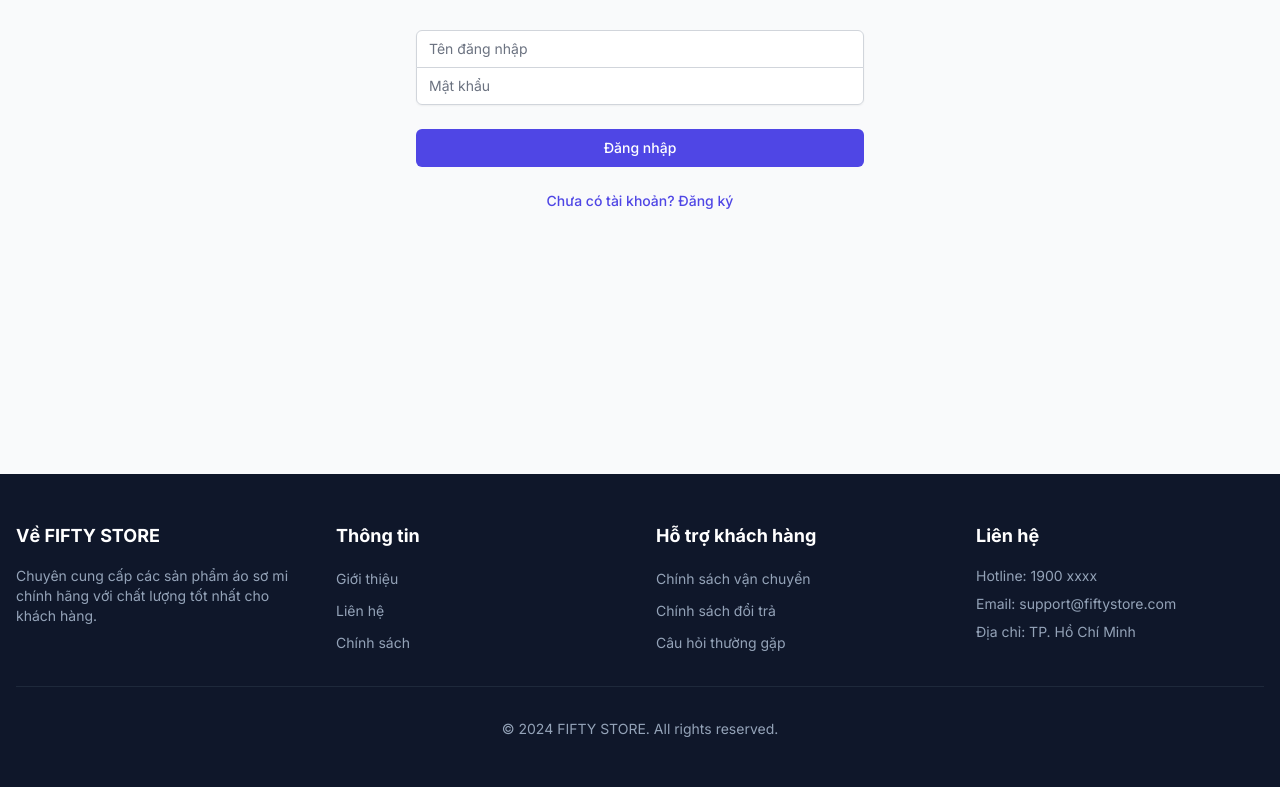
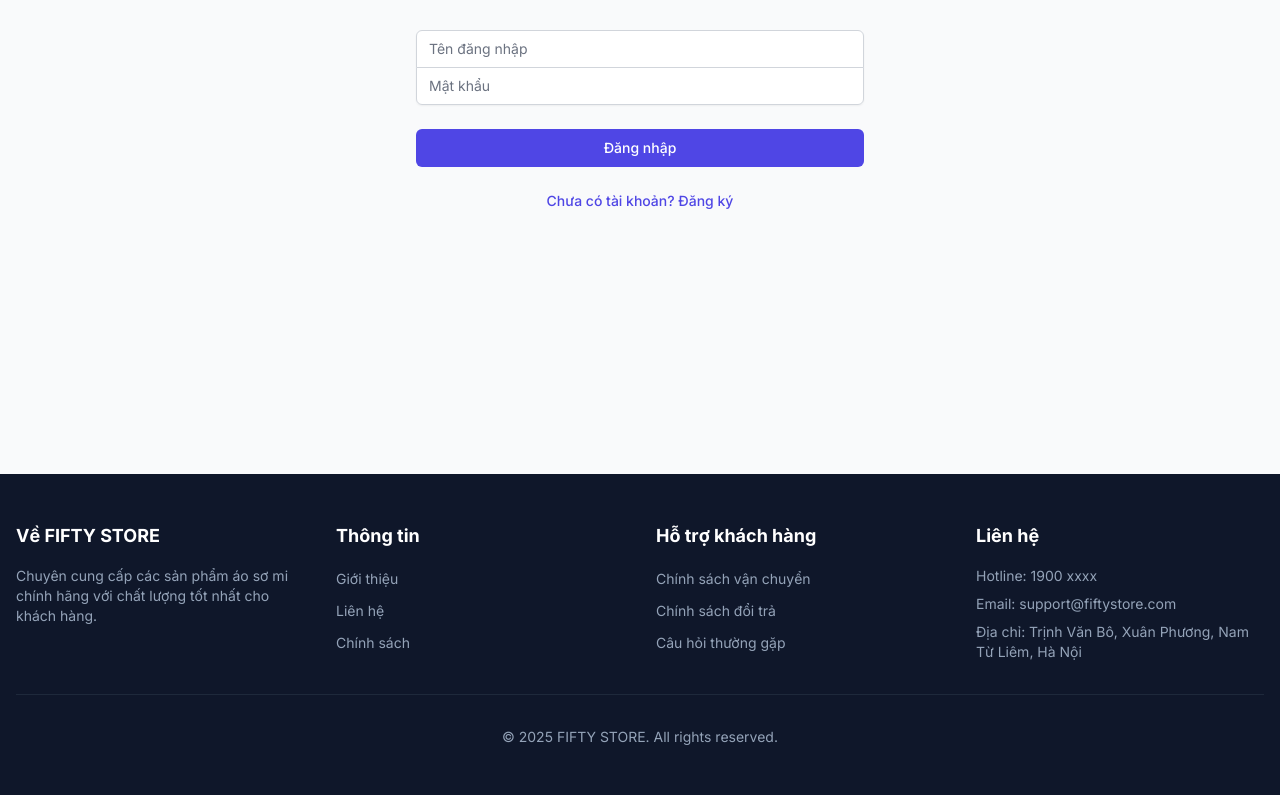
Before and after one commit to datntph32970/website_ban_ao_so_mi, a Next.js app: page /auth/login in a window 1280 px wide. Shown: the part 391-1186 px from the top of the page. Built offline with nearby package versions, Linux system fonts and the light colour scheme; no server answers.

Commit message:
sửa giao diện header khách hàng

```diff
--- a/src/components/layout/CustomerLayout.tsx
+++ b/src/components/layout/CustomerLayout.tsx
@@ -246,13 +246,13 @@ export function CustomerLayout({ children }: CustomerLayoutProps) {
                   Email: support@fiftystore.com
                 </li>
                 <li className="text-slate-400 text-sm">
-                  Địa chỉ: TP. Hồ Chí Minh
+                  Địa chỉ: Trịnh Văn Bô, Xuân Phương, Nam Từ Liêm, Hà Nội
                 </li>
               </ul>
             </div>
           </div>
           <div className="border-t border-slate-800 mt-8 pt-8 text-center text-slate-400 text-sm">
-            © 2024 FIFTY STORE. All rights reserved.
+            © 2025 FIFTY STORE. All rights reserved.
           </div>
         </div>
       </footer>
```
